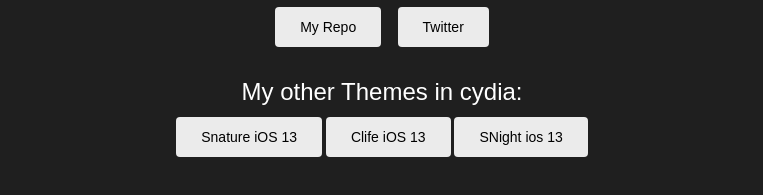
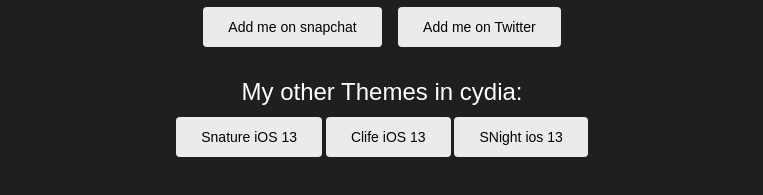
Before and after one commit to sam6i/sam6i.github.io, a plain HTML site: page index.html in a window 1280 px wide. Shown: the part 473-668 px from the top of the page, without its empty margins (258-1021 px from the left). Drawn offline with nearby package versions, Linux system fonts and the light colour scheme.

Commit message:
Update index.html

```diff
--- a/index.html
+++ b/index.html
@@ -15,8 +15,8 @@
                <br><br>
                My other Themes in cydia: Snature ios 13 , Clife iOS 13 , SNight ios 13, Swhite ios12 , SShadow , Coblack ios 12
                </p>
-            <a href="cydia://url/https://cydia.saurik.com/api/share#?source=https://sam6i.github.io" class="btn btn-default">My Repo</a>
-            <a href="https://twitter.com/SAMIF_18" style="margin-left: 12.5px" class="btn btn-default">Twitter</a>
+            <a href="https://www.snapchat.com/add/i_sam6i" class="btn btn-default">Add me on snapchat</a>
+            <a href="https://twitter.com/SAMIF_18" style="margin-left: 12.5px" class="btn btn-default">Add me on Twitter</a>
 
                 <h3 style="margin-top: 30px;line-height: 30px">My other Themes in cydia:</h3>
 
```
